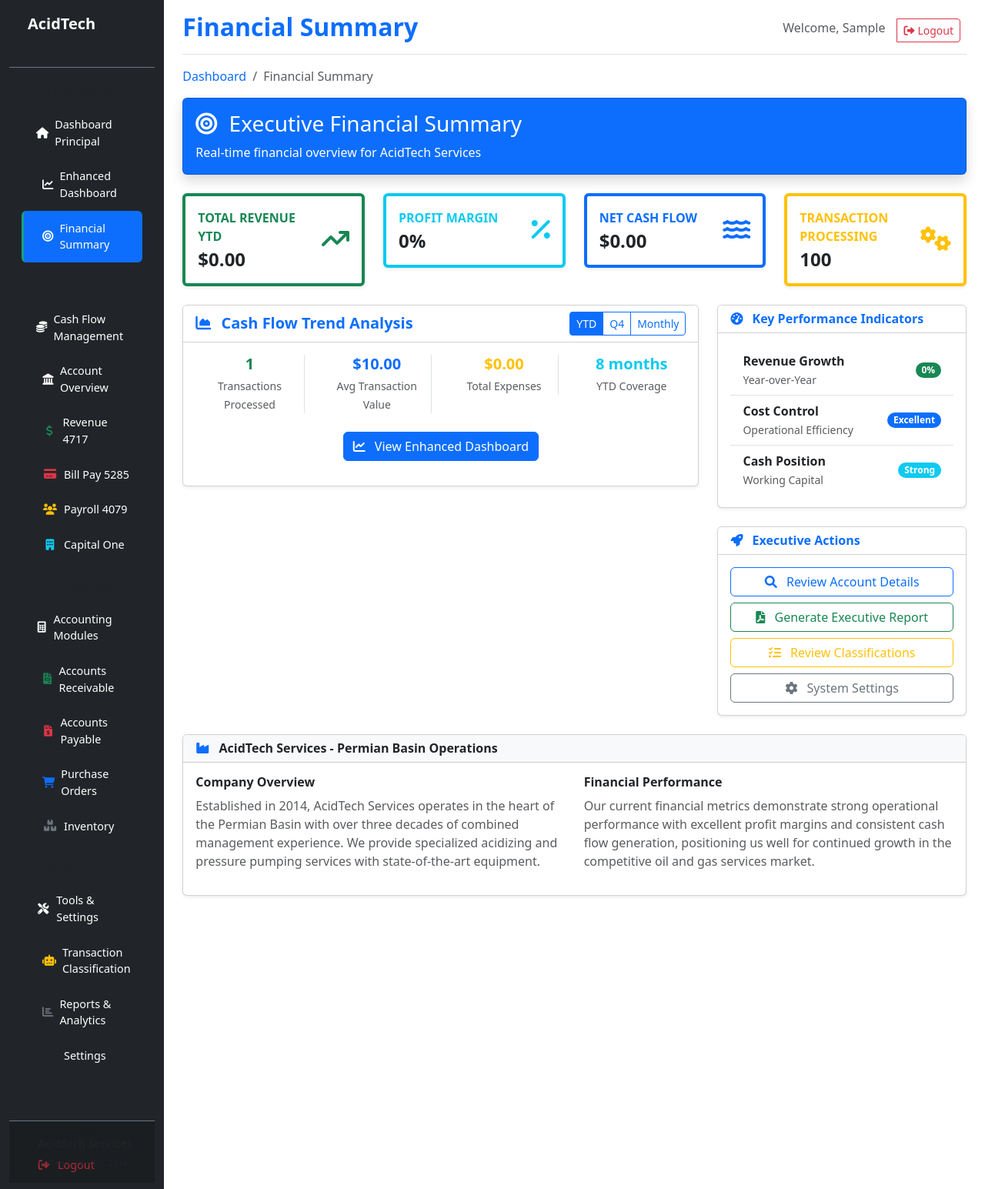
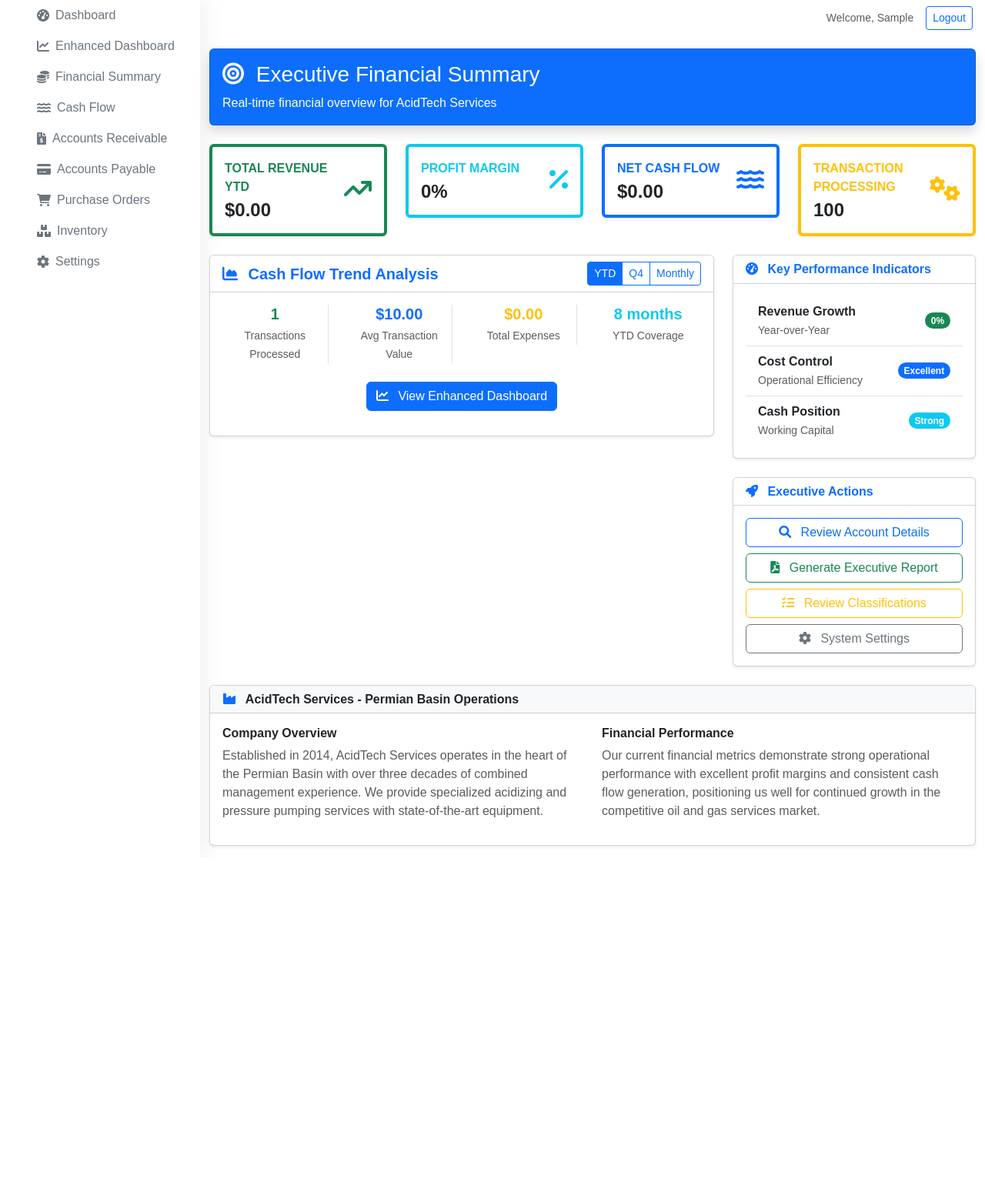
Before and after one commit to Jaimikoko/acidtech-cashflow-app, a Flask app: page /financial-summary in a window 1280 px wide. Shown: the whole page at 77% size. After the commit the page ends 1101 px from the top, so only its background shows below. Run offline with Flask 3, Linux system fonts and the light colour scheme; a user stored in the database is signed in; tables that the repository leaves empty hold one stand-in row (values such as "Sample post").

Commit message:
UI: replace Flexy asset placeholders with stubs

```diff
--- /dev/null
+++ b/static/vendor/flexy/css/flexy-styles.min.css
@@ -0,0 +1,9 @@
+/*! Flexy Bootstrap Lite 1.0.0 */
+body{font-family:"Poppins",sans-serif;}
+.page-wrapper{display:flex;width:100%;min-height:100vh;}
+.left-sidebar{width:260px;background:#fff;box-shadow:0 0 30px rgba(31,45,61,.1);}
+.body-wrapper{flex:1;display:flex;flex-direction:column;min-width:0;}
+.sidebar-nav{list-style:none;padding-left:0;margin:0;}
+.sidebar-nav .sidebar-item{display:block;}
+.sidebar-nav .sidebar-link{display:flex;align-items:center;padding:.5rem 1rem;color:#6c757d;text-decoration:none;transition:all .2s;}
+.sidebar-nav .sidebar-link:hover{color:#000;background:rgba(0,0,0,.04);}
--- /dev/null
+++ b/static/vendor/flexy/js/app.min.js
@@ -0,0 +1,6 @@
+/*! Flexy Bootstrap Lite */
+document.addEventListener("DOMContentLoaded",function(){
+  document.querySelectorAll('[data-bs-toggle="tooltip"]').forEach(function(el){
+    new bootstrap.Tooltip(el);
+  });
+});
--- /dev/null
+++ b/static/vendor/flexy/js/dashboard.js
@@ -0,0 +1,2 @@
+/*! Flexy Dashboard placeholder */
+console.log("Flexy dashboard loaded");
--- /dev/null
+++ b/static/vendor/flexy/js/sidebarmenu.js
@@ -0,0 +1,11 @@
+/*! Flexy Bootstrap Lite - Sidebar Menu */
+document.addEventListener("DOMContentLoaded",function(){
+  var toggler=document.querySelector(".sidebartoggler");
+  var wrapper=document.getElementById("main-wrapper");
+  if(toggler&&wrapper){
+    toggler.addEventListener("click",function(e){
+      e.preventDefault();
+      wrapper.classList.toggle("show-sidebar");
+    });
+  }
+});
--- /dev/null
+++ b/static/vendor/flexy/libs/apexcharts/dist/apexcharts.min.js
@@ -0,0 +1,6 @@
+/*! ApexCharts placeholder */
+window.ApexCharts=function(el,opts){
+  this.render=function(){
+    console.warn('ApexCharts placeholder: real library not included');
+  };
+};
--- /dev/null
+++ b/static/vendor/flexy/libs/simplebar/dist/simplebar.min.js
@@ -0,0 +1,4 @@
+/*! SimpleBar placeholder */
+window.SimpleBar=function(el,opts){
+  console.warn('SimpleBar placeholder');
+};
--- /dev/null
+++ b/templates/components/flexy_navbar.html
@@ -0,0 +1,13 @@
+<header class="app-header">
+  <nav class="navbar navbar-expand-lg navbar-light px-3">
+    <ul class="navbar-nav">
+      <li class="nav-item d-block d-xl-none">
+        <a class="nav-link sidebartoggler" id="headerCollapse"><i class="fa fa-bars"></i></a>
+      </li>
+    </ul>
+    <div class="ms-auto d-flex align-items-center gap-3">
+      <span class="text-muted small">Welcome, {{ (current_user.first_name or current_user.username) if current_user.is_authenticated else 'User' }}</span>
+      <a href="{{ url_for('auth.logout') }}" class="btn btn-outline-primary btn-sm">Logout</a>
+    </div>
+  </nav>
+</header>
--- /dev/null
+++ b/templates/components/flexy_sidebar.html
@@ -0,0 +1,49 @@
+<nav class="sidebar-nav">
+  <ul id="sidebarnav">
+    <li class="sidebar-item">
+      <a class="sidebar-link" href="{{ url_for('main.dashboard') }}">
+        <i class="fa fa-gauge-high me-2"></i><span class="hide-menu">Dashboard</span>
+      </a>
+    </li>
+    <li class="sidebar-item">
+      <a class="sidebar-link" href="{{ url_for('cash_flow.enhanced_dashboard') }}">
+        <i class="fa fa-chart-line me-2"></i><span class="hide-menu">Enhanced Dashboard</span>
+      </a>
+    </li>
+    <li class="sidebar-item">
+      <a class="sidebar-link" href="{{ url_for('main.financial_summary') }}">
+        <i class="fa fa-coins me-2"></i><span class="hide-menu">Financial Summary</span>
+      </a>
+    </li>
+    <li class="sidebar-item">
+      <a class="sidebar-link" href="{{ url_for('cash_flow.index') }}">
+        <i class="fa fa-water me-2"></i><span class="hide-menu">Cash Flow</span>
+      </a>
+    </li>
+    <li class="sidebar-item">
+      <a class="sidebar-link" href="{{ url_for('accounts_receivable.index') }}">
+        <i class="fa fa-file-invoice-dollar me-2"></i><span class="hide-menu">Accounts Receivable</span>
+      </a>
+    </li>
+    <li class="sidebar-item">
+      <a class="sidebar-link" href="{{ url_for('accounts_payable.index') }}">
+        <i class="fa fa-credit-card me-2"></i><span class="hide-menu">Accounts Payable</span>
+      </a>
+    </li>
+    <li class="sidebar-item">
+      <a class="sidebar-link" href="{{ url_for('purchase_orders.index') }}">
+        <i class="fa fa-cart-shopping me-2"></i><span class="hide-menu">Purchase Orders</span>
+      </a>
+    </li>
+    <li class="sidebar-item">
+      <a class="sidebar-link" href="{{ url_for('main.inventory') }}">
+        <i class="fa fa-boxes-stacked me-2"></i><span class="hide-menu">Inventory</span>
+      </a>
+    </li>
+    <li class="sidebar-item">
+      <a class="sidebar-link" href="{{ url_for('main.settings') }}">
+        <i class="fa fa-gear me-2"></i><span class="hide-menu">Settings</span>
+      </a>
+    </li>
+  </ul>
+</nav>
--- a/templates/dashboard/financial_summary.html
+++ b/templates/dashboard/financial_summary.html
@@ -1,11 +1,8 @@
-{% extends "base.html" %}
+{% extends "layouts/flexy_base.html" %}
 
-{% block page_title %}Financial Summary{% endblock %}
+{% block title %}Financial Summary · AcidTech{% endblock %}
 
-{% block breadcrumbs %}
-<li class="breadcrumb-item"><a href="{{ url_for('main.dashboard') }}" class="text-decoration-none">Dashboard</a></li>
-<li class="breadcrumb-item active">Financial Summary</li>
-{% endblock %}
+
 
 {% block content %}
 
@@ -292,7 +289,7 @@
 
 {% endblock %}
 
-{% block scripts %}
+{% block extra_js %}
 <script>
 document.addEventListener('DOMContentLoaded', function() {
     // Add any executive dashboard specific JavaScript here
--- /dev/null
+++ b/templates/layouts/flexy_base.html
@@ -0,0 +1,45 @@
+<!doctype html>
+<html lang="en" data-bs-theme="light">
+<head>
+  <meta charset="utf-8" />
+  <meta name="viewport" content="width=device-width, initial-scale=1" />
+  <title>{% block title %}AcidTech{% endblock %}</title>
+
+  <!-- CSS del proyecto (Bootstrap/FA actuales ya presentes en base global) -->
+  <link href="https://cdn.jsdelivr.net/npm/bootstrap@5.3.0/dist/css/bootstrap.min.css" rel="stylesheet">
+  <link rel="stylesheet" href="https://cdnjs.cloudflare.com/ajax/libs/font-awesome/6.0.0/css/all.min.css">
+  <link rel="stylesheet" href="{{ url_for('static', filename='css/styles.css') }}">
+  <link rel="icon" type="image/x-icon" href="{{ url_for('static', filename='favicon.ico') }}">
+  {% if self.extra_css %}{% block extra_css %}{% endblock %}{% endif %}
+
+  <!-- Flexy CSS al final para evitar colisiones -->
+  <link rel="stylesheet" href="{{ url_for('static', filename='vendor/flexy/css/flexy-styles.min.css') }}" />
+</head>
+<body>
+  <div class="page-wrapper" id="main-wrapper" data-layout="vertical">
+    <aside class="left-sidebar">
+      {% include 'components/flexy_sidebar.html' %}
+    </aside>
+
+    <div class="body-wrapper">
+      {% include 'components/flexy_navbar.html' %}
+
+      <div class="container-fluid py-3">
+        {% block content %}{% endblock %}
+      </div>
+    </div>
+  </div>
+
+  <!-- JS del proyecto (Bootstrap bundle) -->
+  <script src="https://cdn.jsdelivr.net/npm/bootstrap@5.3.0/dist/js/bootstrap.bundle.min.js"></script>
+  <script src="{{ url_for('static', filename='js/main.js') }}"></script>
+  <script src="{{ url_for('static', filename='js/navigation.js') }}"></script>
+
+  <!-- Flexy libs opcionales (no rompen si existen): -->
+  <script src="{{ url_for('static', filename='vendor/flexy/js/sidebarmenu.js') }}"></script>
+  <script src="{{ url_for('static', filename='vendor/flexy/js/app.min.js') }}"></script>
+  <!-- Si en esta vista se usará ApexCharts, se añadirá en el template específico -->
+
+  {% if self.extra_js %}{% block extra_js %}{% endblock %}{% endif %}
+</body>
+</html>
```
Also changed, not shown: 1 other file.
